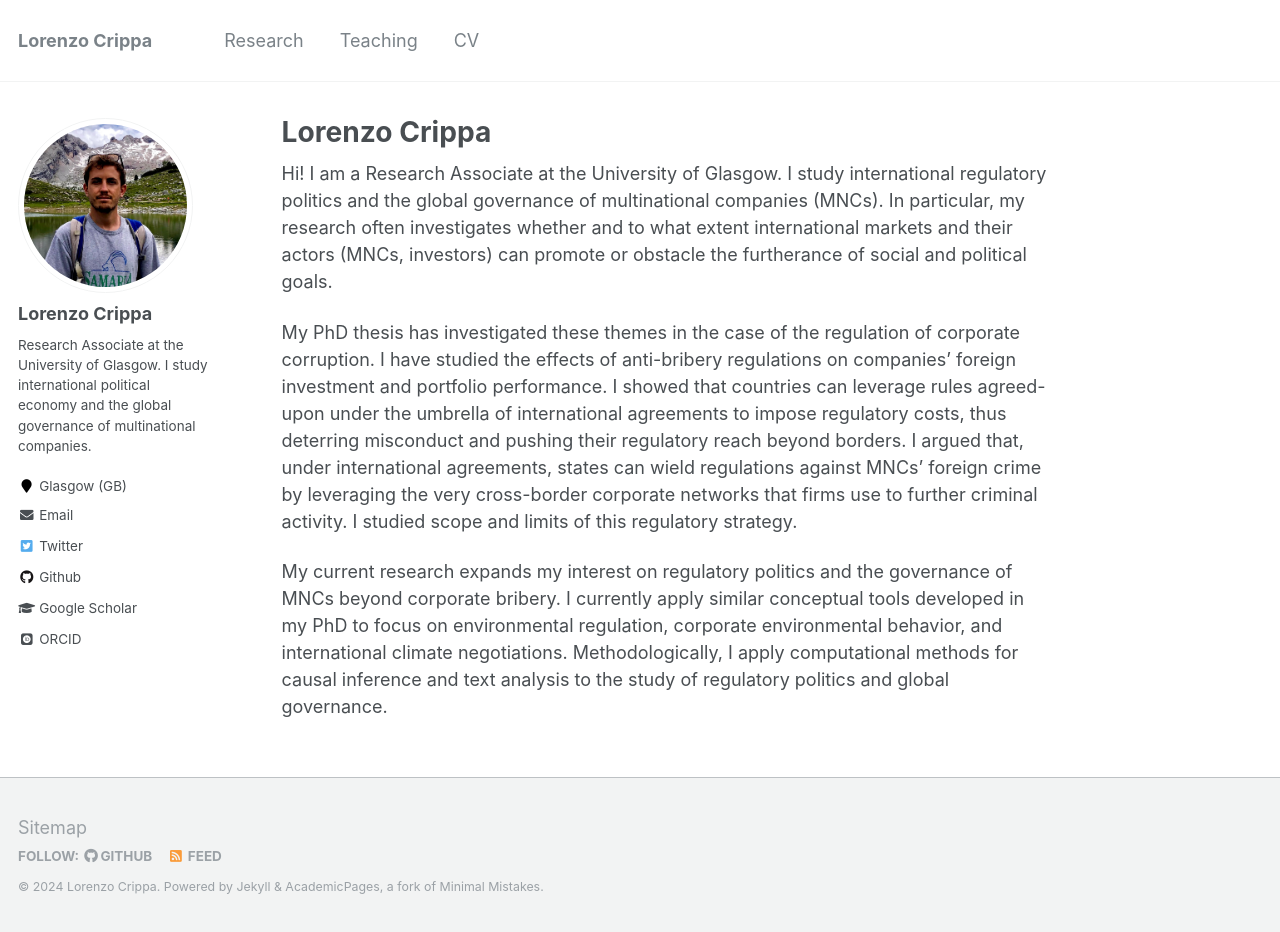
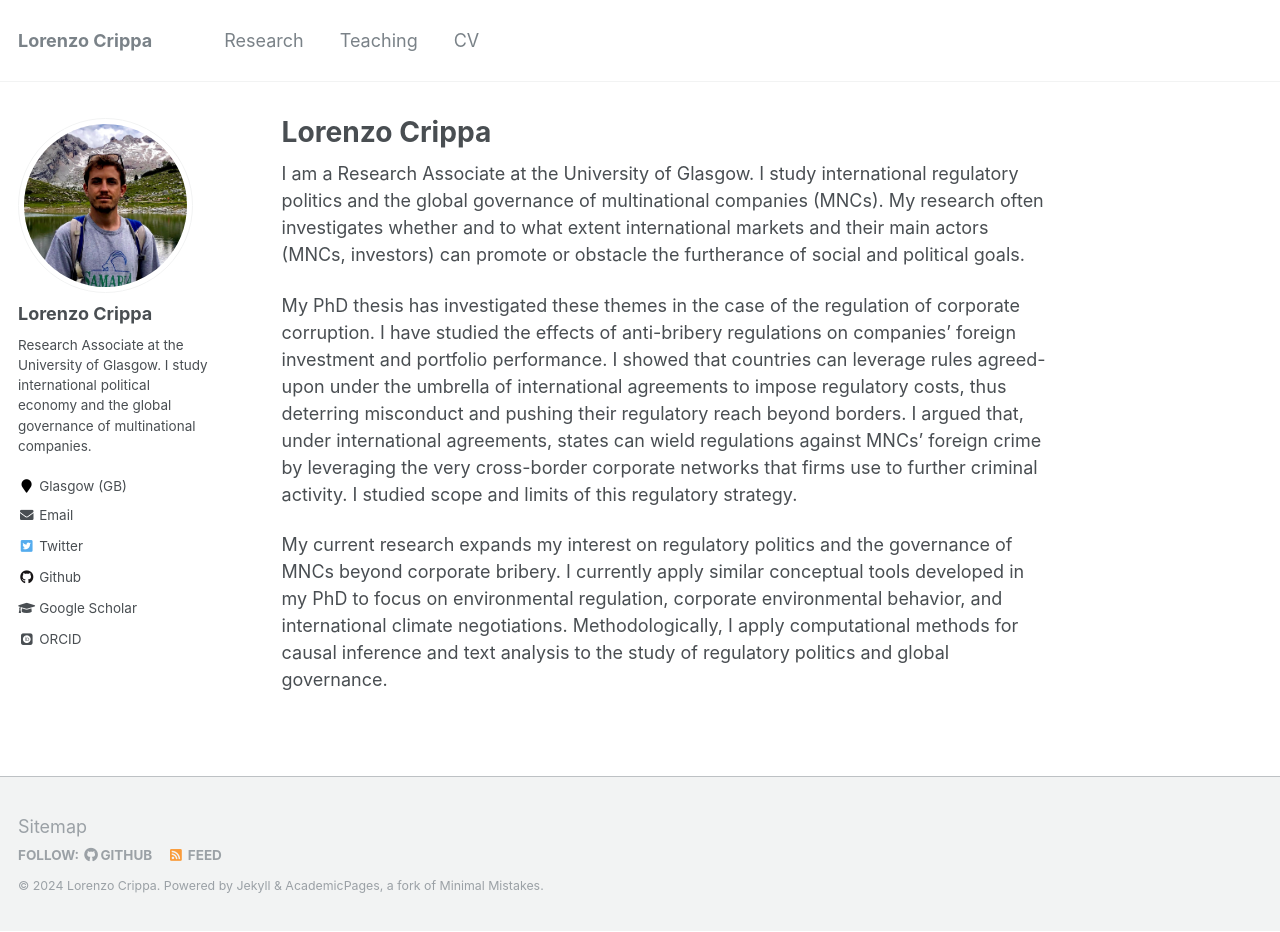
Before and after one commit to lorenzo-crippa/lorenzo-crippa.github.io, a Jekyll site: the page built from _pages/about.md, in a window 1280 px wide and 932 px high. Built offline with Jekyll 4.4.1, drawn with Linux system fonts in a browser that asks for light colours; some web fonts are replaced.

Commit message:
Update about.md

```diff
--- a/_pages/about.md
+++ b/_pages/about.md
@@ -7,7 +7,7 @@ redirect_from:
   - /about.html
 ---
 
-Hi! I am a Research Associate at the University of Glasgow. I study international regulatory politics and the global governance of multinational companies (MNCs). In particular, my research often investigates whether and to what extent international markets and their actors (MNCs, investors) can promote or obstacle the furtherance of social and political goals.
+I am a Research Associate at the University of Glasgow. I study international regulatory politics and the global governance of multinational companies (MNCs). My research often investigates whether and to what extent international markets and their main actors (MNCs, investors) can promote or obstacle the furtherance of social and political goals.
 
 My PhD thesis has investigated these themes in the case of the regulation of corporate corruption. I have studied the effects of anti-bribery regulations on companies' foreign investment and portfolio performance. I showed that countries can leverage rules agreed-upon under the umbrella of international agreements to impose regulatory costs, thus deterring misconduct and pushing their regulatory reach beyond borders. I argued that, under international agreements, states can wield regulations against MNCs' foreign crime by leveraging the very cross-border corporate networks that firms use to further criminal activity. I studied scope and limits of this regulatory strategy.
 
```
